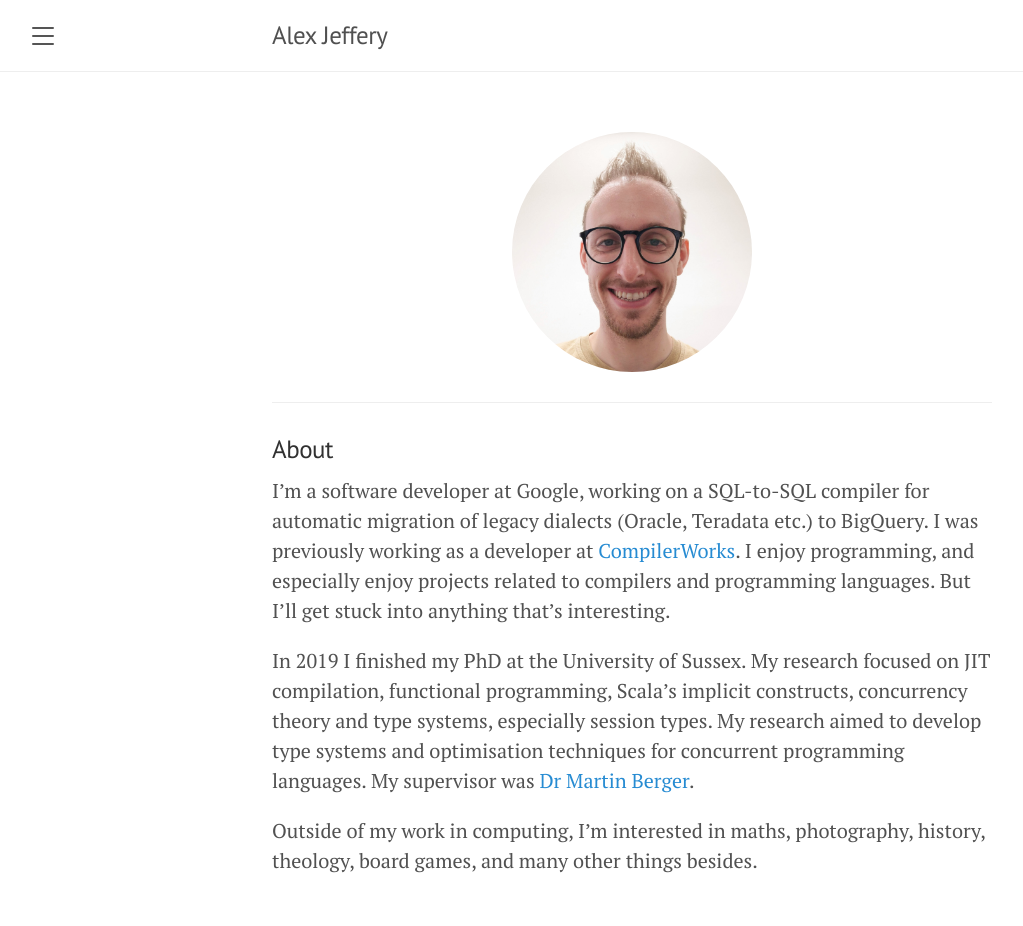
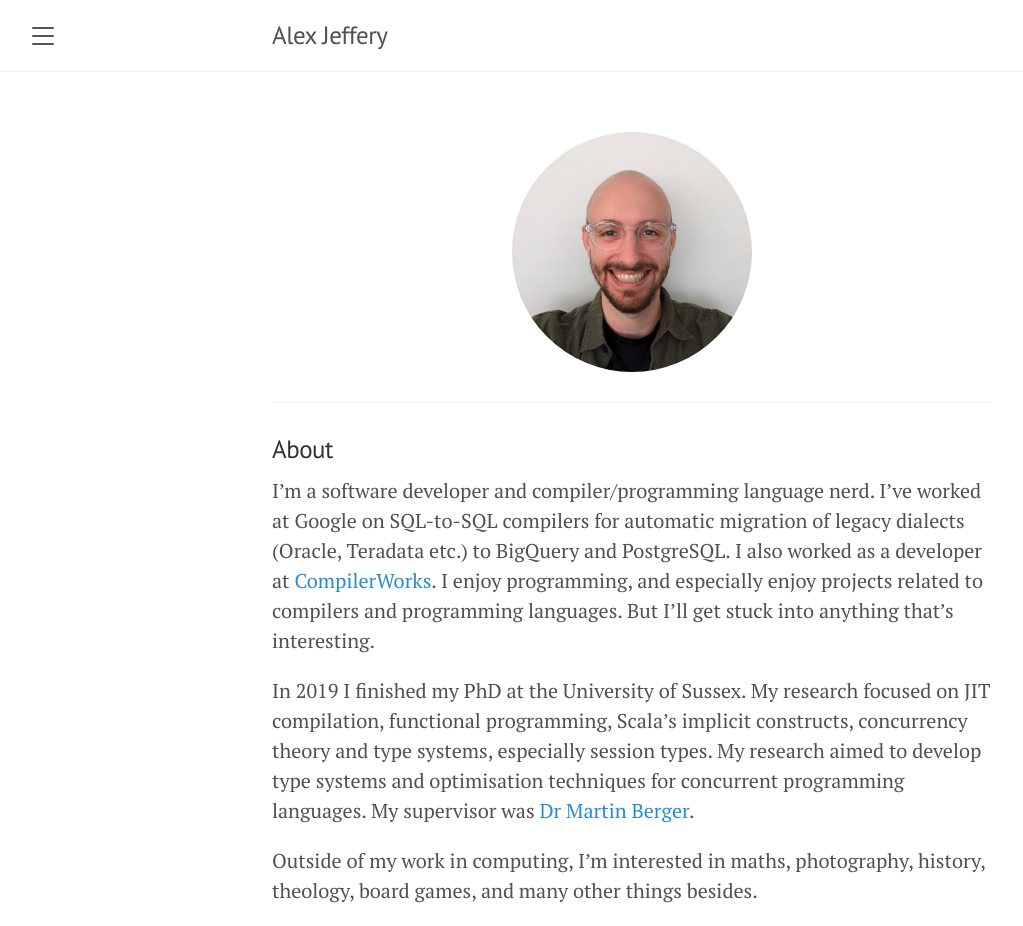
Before and after one commit to alexj136/alexj136.github.io, a Jekyll site: the page built from index.md, in a window 1280 px wide. Shown: the whole page, without its empty margins (8-1031 px from the left). Built offline with Jekyll 4.4.1, drawn with Linux system fonts in a browser that asks for light colours; before the commit the page ends 900 px from its top, so only the background shows below that.

Commit message:
Updated for Feb 2025.

```diff
--- a/index.md
+++ b/index.md
@@ -11,7 +11,7 @@ title: Home
 
 ### About
 
-I'm a software developer at Google, working on a SQL-to-SQL compiler for automatic migration of legacy dialects (Oracle, Teradata etc.) to BigQuery. I was previously working as a developer at [CompilerWorks](http://www.compilerworks.com). I enjoy programming, and especially enjoy projects related to compilers and programming languages. But I'll get stuck into anything that's interesting.
+I'm a software developer and compiler/programming language nerd. I've worked at Google on SQL-to-SQL compilers for automatic migration of legacy dialects (Oracle, Teradata etc.) to BigQuery and PostgreSQL. I also worked as a developer at [CompilerWorks](https://www.linkedin.com/company/compilerworks/). I enjoy programming, and especially enjoy projects related to compilers and programming languages. But I'll get stuck into anything that's interesting.
 
 In 2019 I finished my PhD at the University of Sussex. My research focused on JIT compilation, functional programming, Scala's implicit constructs, concurrency theory and type systems, especially session types. My research aimed to develop type systems and optimisation techniques for concurrent programming languages. My supervisor was [Dr Martin Berger](http://users.sussex.ac.uk/~mfb21/).
 
```
Also changed, not shown: images/face.jpg.
